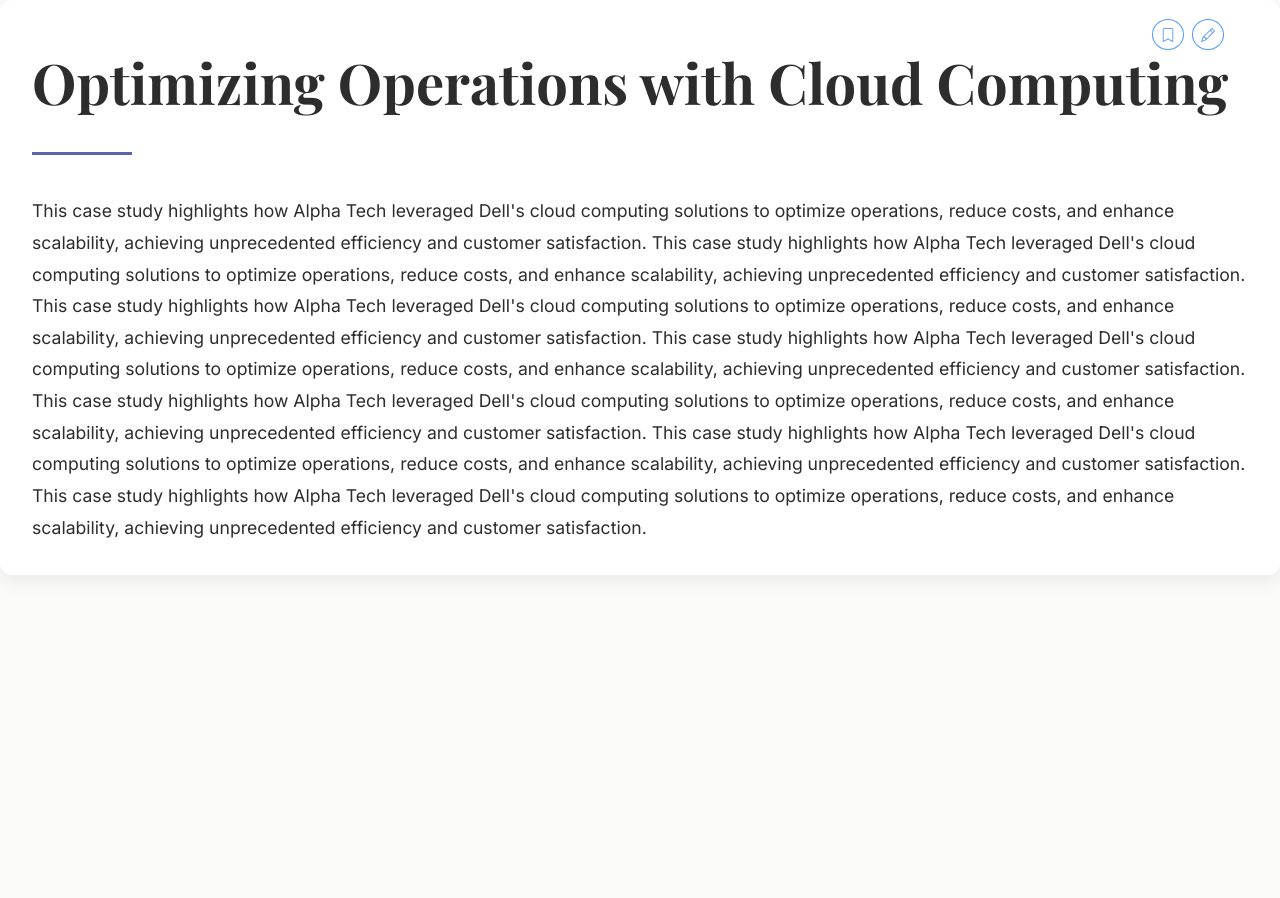
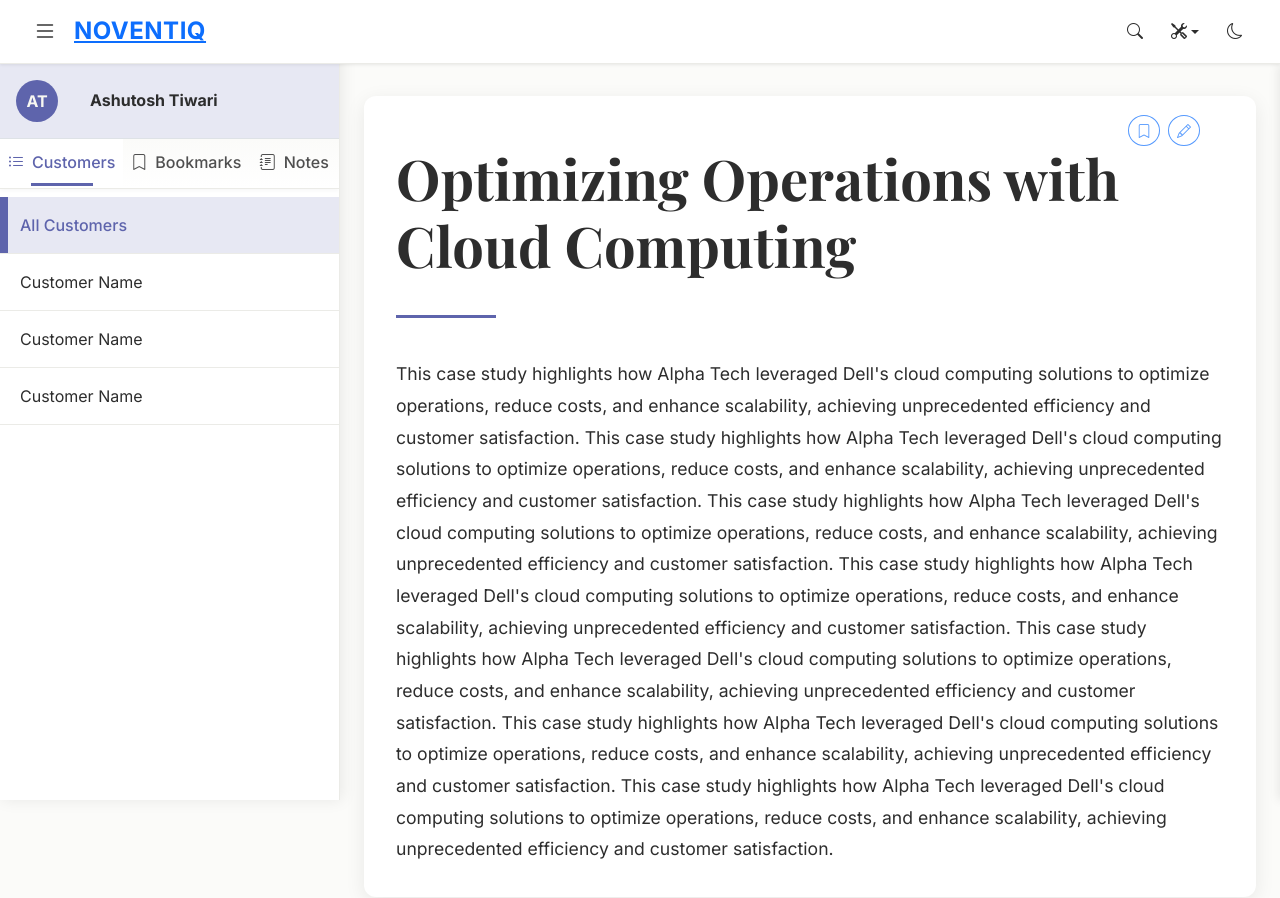
Before and after one commit to devashutoshtiwari/ebook-reader-frontend, a Next.js app: page /CS001 in a window 1280 px wide. Shown: the top 898 px of the page. Before the commit the page ends 800 px from the top, so only its background shows below. Built offline with nearby package versions, Linux system fonts and the light colour scheme.

Commit message:
layout issue fixed for dynamic routing

```diff
--- a/src/app/[casestudyid]/page.js
+++ b/src/app/[casestudyid]/page.js
@@ -1,18 +1,18 @@
-import { notFound } from 'next/navigation';
+'use client';
+
+import { use } from 'react';
 import Casestudy from '@/components/Casestudy';
 import { caseStudies } from '@/dummydata/casestudies';
+import { notFound } from 'next/navigation';
 
-export default async function CasestudyPage({ params }) {
-  const { casestudyid } = params;
+export default function CasestudyPage({ params }) {
+  const { casestudyid } = use(params);
+
   const casestudy = caseStudies.find((b) => b.casestudyId === casestudyid);
 
   if (!casestudy) {
     return notFound();
   }
 
-  return (
-    <>
-    <Casestudy casestudy={casestudy} />
-    </>
-  );
+  return <Casestudy casestudy={casestudy} />;
 }
--- a/src/app/layout.js
+++ b/src/app/layout.js
@@ -2,6 +2,7 @@
 
 import { useEffect } from 'react';
 import '@/styles/bootstrap.css';
+import MainLayout from '@/components/layout/MainLayout';
 
 export default function RootLayout({ children }) {
   useEffect(() => {
@@ -14,11 +15,14 @@
         <meta name="viewport" content="width=device-width, initial-scale=1" />
         <link rel="preconnect" href="https://fonts.googleapis.com" />
         <link rel="preconnect" href="https://fonts.gstatic.com" crossOrigin="anonymous" />
-        <link href="https://fonts.googleapis.com/css2?family=Inter:wght@300;400;500;700&family=Playfair+Display:wght@400;700&display=swap" rel="stylesheet" />
+        <link
+          href="https://fonts.googleapis.com/css2?family=Inter:wght@300;400;500;700&family=Playfair+Display:wght@400;700&display=swap"
+          rel="stylesheet"
+        />
         <title>Noventiq Casestudies</title>
       </head>
       <body>
-        {children}
+        <MainLayout>{children}</MainLayout>
       </body>
     </html>
   );
--- a/src/components/CasestudyList.js
+++ b/src/components/CasestudyList.js
@@ -66,8 +66,8 @@
         </div>
     </div>
       <div className="row">
-        {caseStudies.map((casestudy) => (
-          <div key={casestudy.casestudyid} className={`${view === "tile" ? "col-md-12 mb-4" : "col-md-4 mb-4"}`}>
+        {caseStudies.map((casestudy, index) => (
+          <div key={index} className={`${view === "tile" ? "col-md-12 mb-4" : "col-md-4 mb-4"}`}>
             <div className="card h-100">
               <div className="card-body">
                 <h5 className="card-title">{casestudy.title}</h5>
--- a/src/components/layout/Header.js
+++ b/src/components/layout/Header.js
@@ -1,6 +1,7 @@
 'use client';
 
 import React, { useState } from 'react';
+import Link from 'next/link';
 
 const Header = ({ toggleSidebar, toggleTheme, isDarkMode }) => {
   const [isMobileMenuOpen, setMobileMenuOpen] = useState(false);
@@ -28,7 +29,10 @@
               <i className="bi bi-list fs-4"></i>
             </button>
             <h1 className="fs-4 m-0 d-none d-sm-block logo-text">
-              <span className="text-primary fw-bold">NOVENTIQ</span>
+              <Link href={`/`}>
+                   <span className="text-primary fw-bold">NOVENTIQ</span>
+                </Link>
+
             </h1>
           </div>
 
```
Also changed, not shown: src/app/page.js (+1 -7 lines).
